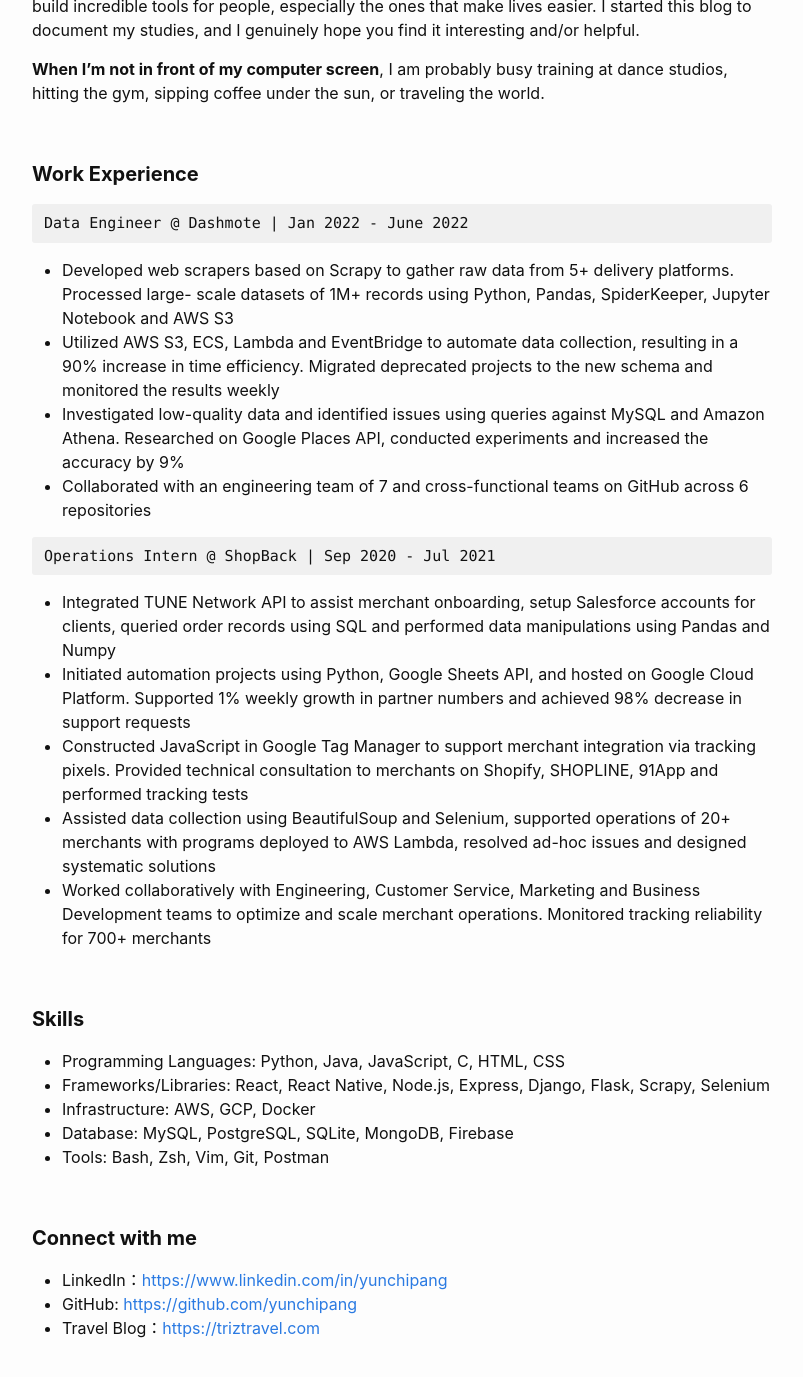
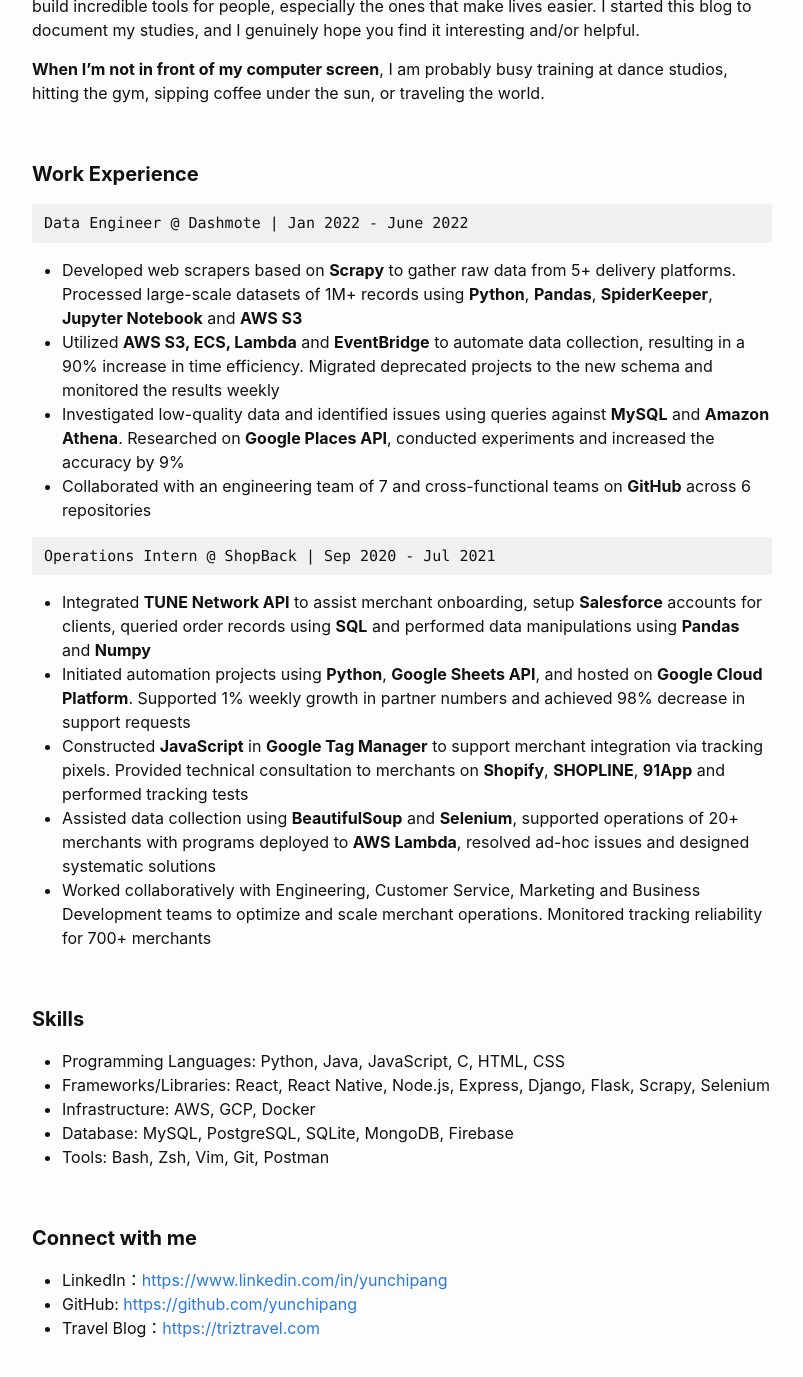
Before and after one commit to yunchipang/yunchipang.github.io, a Jekyll site: the page built from about.md, in a window 1280 px wide and 1400 px high, scrolled down 857 px. Shown: the top 1377 px of the window, without its empty margins (238-1041 px from the left). Built offline with Jekyll 4.4.1, drawn with Linux system fonts in a browser that asks for light colours.

Commit message:
Update about

````diff
--- a/about.md
+++ b/about.md
@@ -21,19 +21,19 @@
 Data Engineer @ Dashmote | Jan 2022 - June 2022
 ```
 
-* Developed web scrapers based on Scrapy to gather raw data from 5+ delivery platforms. Processed large- scale datasets of 1M+ records using Python, Pandas, SpiderKeeper, Jupyter Notebook and AWS S3
-* Utilized AWS S3, ECS, Lambda and EventBridge to automate data collection, resulting in a 90% increase in time efficiency. Migrated deprecated projects to the new schema and monitored the results weekly
-* Investigated low-quality data and identified issues using queries against MySQL and Amazon Athena. Researched on Google Places API, conducted experiments and increased the accuracy by 9%
-* Collaborated with an engineering team of 7 and cross-functional teams on GitHub across 6 repositories
+* Developed web scrapers based on **Scrapy** to gather raw data from 5+ delivery platforms. Processed large-scale datasets of 1M+ records using **Python**, **Pandas**, **SpiderKeeper**, **Jupyter Notebook** and **AWS S3**
+* Utilized **AWS S3, ECS, Lambda** and **EventBridge** to automate data collection, resulting in a 90% increase in time efficiency. Migrated deprecated projects to the new schema and monitored the results weekly
+* Investigated low-quality data and identified issues using queries against **MySQL** and **Amazon Athena**. Researched on **Google Places API**, conducted experiments and increased the accuracy by 9%
+* Collaborated with an engineering team of 7 and cross-functional teams on **GitHub** across 6 repositories
 
 ```
 Operations Intern @ ShopBack | Sep 2020 - Jul 2021
 ```
 
-* Integrated TUNE Network API to assist merchant onboarding, setup Salesforce accounts for clients, queried order records using SQL and performed data manipulations using Pandas and Numpy
-* Initiated automation projects using Python, Google Sheets API, and hosted on Google Cloud Platform. Supported 1% weekly growth in partner numbers and achieved 98% decrease in support requests
-* Constructed JavaScript in Google Tag Manager to support merchant integration via tracking pixels. Provided technical consultation to merchants on Shopify, SHOPLINE, 91App and performed tracking tests
-* Assisted data collection using BeautifulSoup and Selenium, supported operations of 20+ merchants with programs deployed to AWS Lambda, resolved ad-hoc issues and designed systematic solutions
+* Integrated **TUNE Network API** to assist merchant onboarding, setup **Salesforce** accounts for clients, queried order records using **SQL** and performed data manipulations using **Pandas** and **Numpy**
+* Initiated automation projects using **Python**, **Google Sheets API**, and hosted on **Google Cloud Platform**. Supported 1% weekly growth in partner numbers and achieved 98% decrease in support requests
+* Constructed **JavaScript** in **Google Tag Manager** to support merchant integration via tracking pixels. Provided technical consultation to merchants on **Shopify**, **SHOPLINE**, **91App** and performed tracking tests
+* Assisted data collection using **BeautifulSoup** and **Selenium**, supported operations of 20+ merchants with programs deployed to **AWS Lambda**, resolved ad-hoc issues and designed systematic solutions
 * Worked collaboratively with Engineering, Customer Service, Marketing and Business Development teams to optimize and scale merchant operations. Monitored tracking reliability for 700+ merchants
 
 <br/>
````
